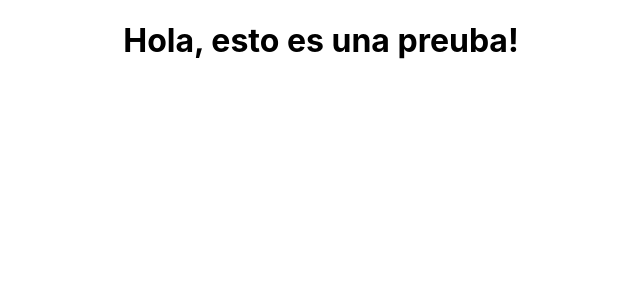
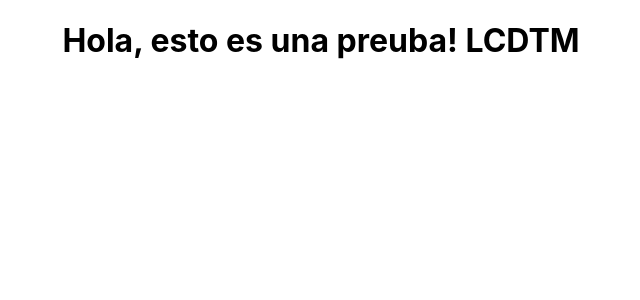
Before and after one commit to corti126/sitio-mayra-pareja, a React (Create React App) app: page / in a window 1280 px wide. Shown: the top 300 px of the page, without its empty margins (319-959 px from the left). Built offline with nearby package versions, Linux system fonts and the light colour scheme.

Commit message:
prueba 2

```diff
--- a/src/App.js
+++ b/src/App.js
@@ -3,7 +3,8 @@ import './App.css';
 function App() {
   return (
     <div className="App">
-      <h1>Hola, esto es una preuba!</h1>
+      <h1>Hola, esto es una preuba! LCDTM
+      </h1>
     </div>
   );
 }
```
